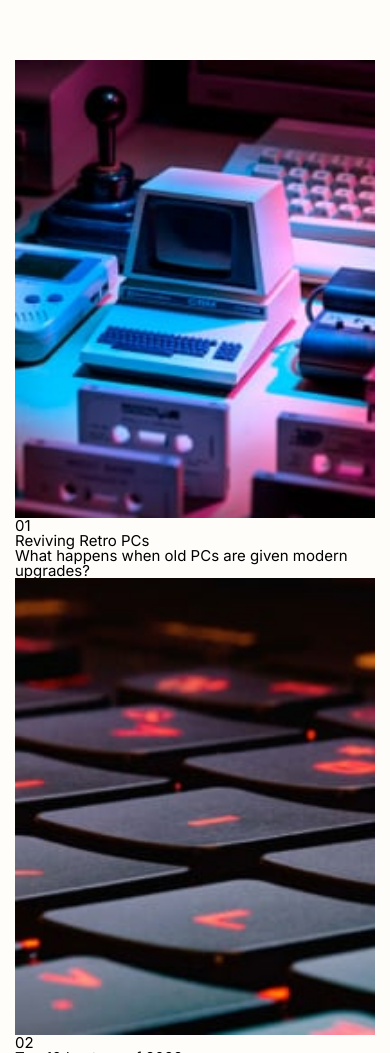
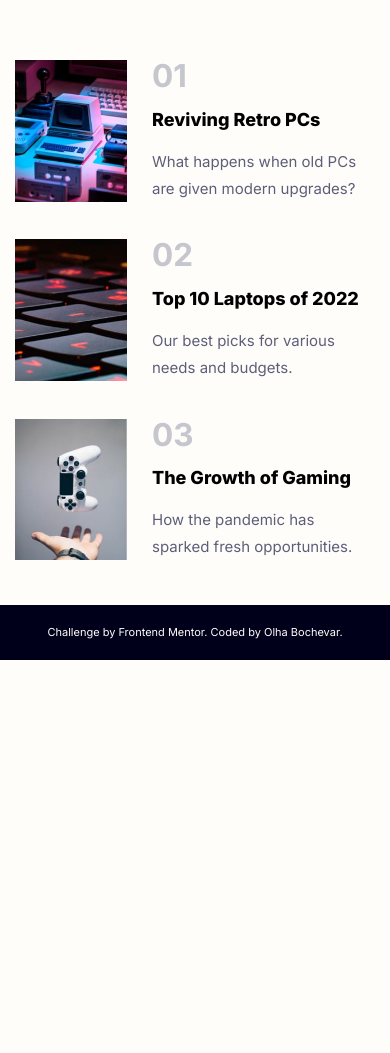
Before and after one commit to olha-bochevar/news-homepage, a plain HTML site: page index.html in a window 390 px wide. Shown: the part 1233-2286 px from the top of the page. After the commit the page ends 1893 px from the top, so only its background shows below. Drawn offline with Linux system fonts and the light colour scheme.

Commit message:
Finish mobile version

```diff
--- a/index.html
+++ b/index.html
@@ -17,22 +17,9 @@
     />
     <link rel="stylesheet" href="style.css" />
     <title>Frontend Mentor | News homepage</title>
-
-    <!-- Feel free to remove these styles or customise in your own stylesheet 👍 -->
-    <style>
-      .attribution {
-        font-size: 11px;
-        text-align: center;
-      }
-
-      .attribution a {
-        color: hsl(228, 45%, 44%);
-      }
-    </style>
   </head>
 
   <body>
-
     <header>
       <!-- main header container -->
       <div class="header__container">
@@ -103,44 +90,51 @@
           </article>
         </section>
         <section class="page__popular popular" id="popular">
-          <article class="popular">
+          <article class="popular__article">
             <div class="popular__image _ibg">
               <img src="/assets/images/image-retro-pcs.jpg" alt="retro pcs" />
             </div>
-            <p class="popular__top">01</p>
+            <div class="popular__content">
+              <p class="popular__top-title">01</p>
               <h3>Reviving Retro PCs</h3>
               <p>What happens when old PCs are given modern upgrades?</p>
+            </div>
           </article>
-          <article class="popular">
+          <article class="popular__article">
             <div class="popular__image _ibg">
               <img
                 src="/assets/images/image-top-laptops.jpg"
                 alt="top laptops"
               />
             </div>
-            <p class="popular__top">02</p>
+            <div class="popular__content">
+              <p class="popular__top-title">02</p>
               <h3>Top 10 Laptops of 2022</h3>
               <p>Our best picks for various needs and budgets.</p>
+            </div>
           </article>
-          <article class="popular">
+          <article class="popular__article">
             <div class="popular__image _ibg">
               <img
                 src="/assets/images/image-gaming-growth.jpg"
                 alt="gaming growth"
               />
             </div>
-            <p class="popular__top">03</p>
+            <div class="popular__content">
+              <p class="popular__top-title">03</p>
               <h3>The Growth of Gaming</h3>
               <p>How the pandemic has sparked fresh opportunities.</p>
+            </div>
           </article>
         </section>
       </main>
-
-      <!--  <div class="attribution">
-    Challenge by <a href="https://www.frontendmentor.io?ref=challenge" target="_blank">Frontend Mentor</a>.
-    Coded by <a href="#">Your Name Here</a>.
-  </div> -->
     </div>
+    <footer class="attribution">
+      Challenge by
+      <a href="https://www.frontendmentor.io?ref=challenge" target="_blank"
+        >Frontend Mentor</a
+      >. Coded by <a href="https://github.com/olha-bochevar">Olha Bochevar</a>.
+    </footer>
     <script src="script.js"></script>
   </body>
 </html>
--- a/style.css
+++ b/style.css
@@ -219,11 +219,57 @@ section.news > h2 {
 article:last-of-type {
     padding-bottom: 0;
 }
+/*------------------------- popular ---------------------------*/
 .page__popular {
 }
 .popular {
+    margin-bottom: 3em;
+}
+.popular__article {
+    display: grid;
+    grid-template-columns: 1fr 2fr;
+    gap: 1.7em;
+}
+.popular__article:not(:last-of-type) {
+    margin-bottom: 2.5em;
 }
 .popular__image {
 }
-.popular__top {
+.popular__content {
+    display: flex;
+    flex-direction: column;
+    justify-content: space-between;
 }
+.popular__content > .popular__top-title {
+    color: var(--grayish-blue);
+    font-weight: 700;
+    font-size: 2.1rem;
+    line-height: 1;
+}
+
+.popular__content > h3 {
+    font-weight: 800;
+    font-size: 1.2rem;
+}
+.popular__content > p {
+    color: var(--dark-grayish-blue);
+    line-height: 1.8;
+}
+
+
+/*--------------- footer ------------------*/
+footer {
+    background-color: var(--very-dark-blue);
+    color: var(--off-white);
+    padding: 2em;
+}
+.attribution {
+    font-size: 11px;
+    text-align: center;
+}
+footer a {
+    color: var(--off-white);
+}
+footer a:active, footer a:hover {
+    color: var(--soft-orange);
+}
```
Lines whose indentation alone changed are shown as unchanged.
